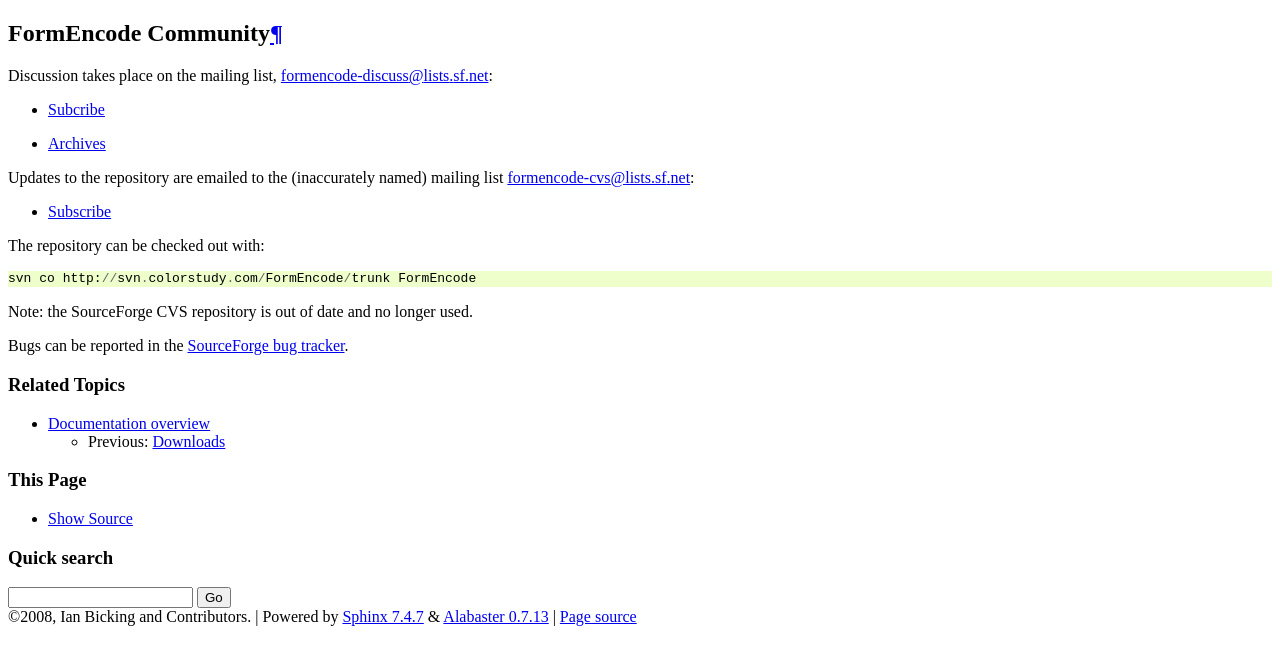
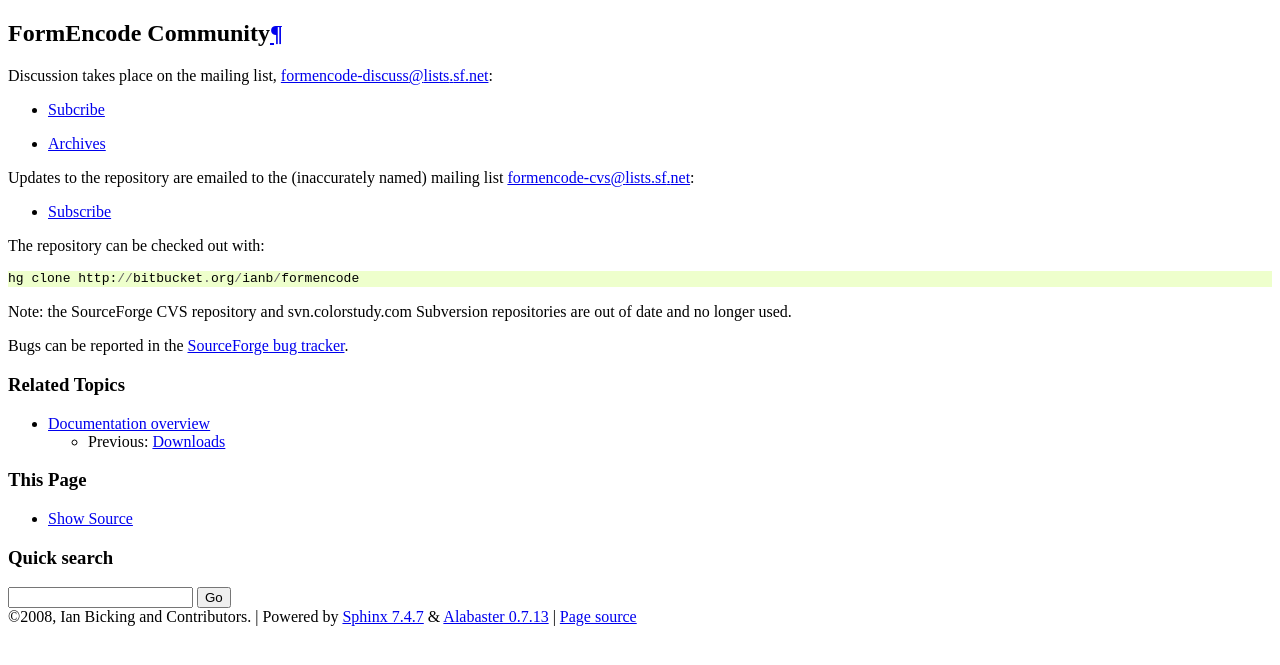
Before and after one commit to formencode/formencode, a Sphinx documentation site: the page built from docs/community.txt, in a window 1280 px wide. Shown: the top 665 px of the page. Built offline with Sphinx 7.4.7, drawn with Linux system fonts in a browser that asks for light colours.

Commit message:
update repo location

```diff
--- a/docs/community.txt
+++ b/docs/community.txt
@@ -18,10 +18,10 @@
 
 The repository can be checked out with::
 
-    svn co http://svn.colorstudy.com/FormEncode/trunk FormEncode
+    hg clone http://bitbucket.org/ianb/formencode
 
-Note: the SourceForge CVS repository is out of date and no longer
-used.
+Note: the SourceForge CVS repository and svn.colorstudy.com Subversion
+repositories are out of date and no longer used.
 
 Bugs can be reported in the `SourceForge bug tracker
 <http://sourceforge.net/tracker/?atid=596416&group_id=91231&func=browse>`_.
--- a/docs/download.txt
+++ b/docs/download.txt
@@ -6,4 +6,4 @@
 
 The repository can be checked out with::
 
-    svn co http://svn.colorstudy.com/FormEncode/trunk FormEncode
+    hg clone http://bitbucket.org/ianb/formencode
```
